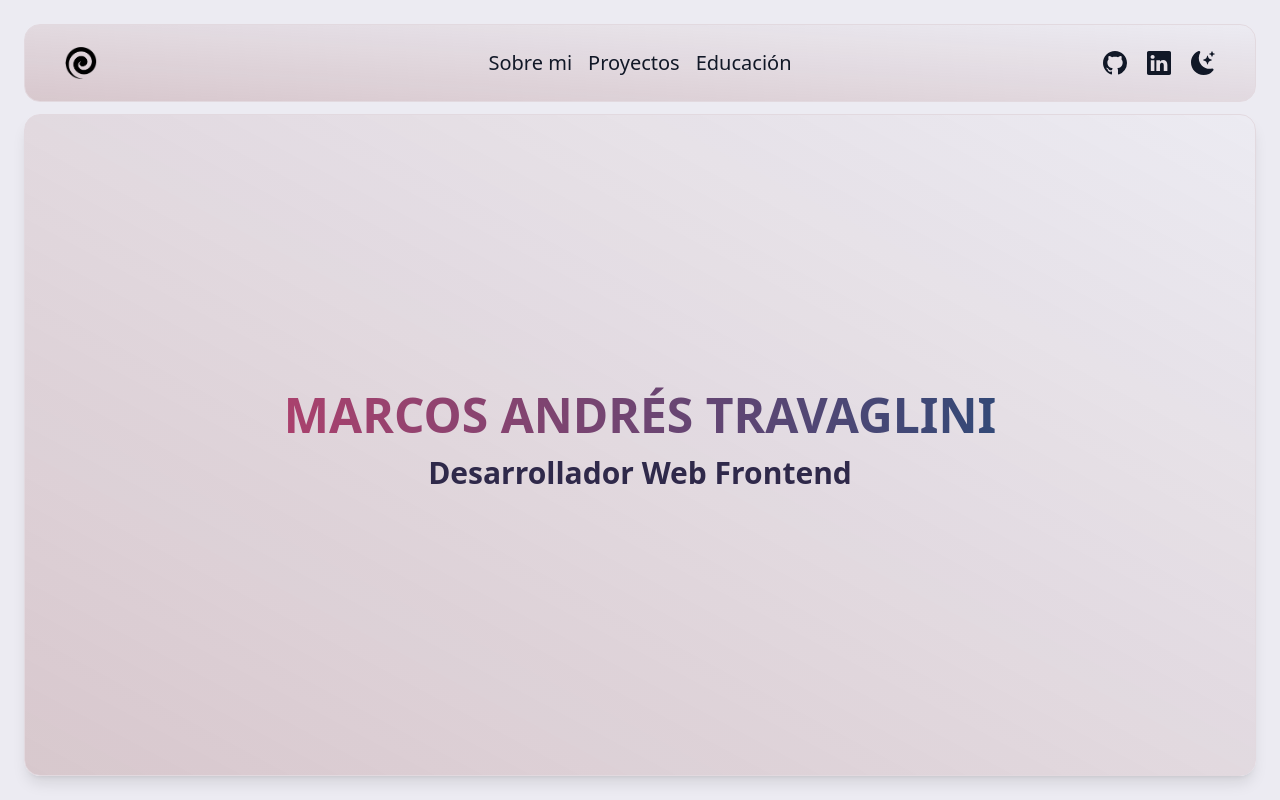
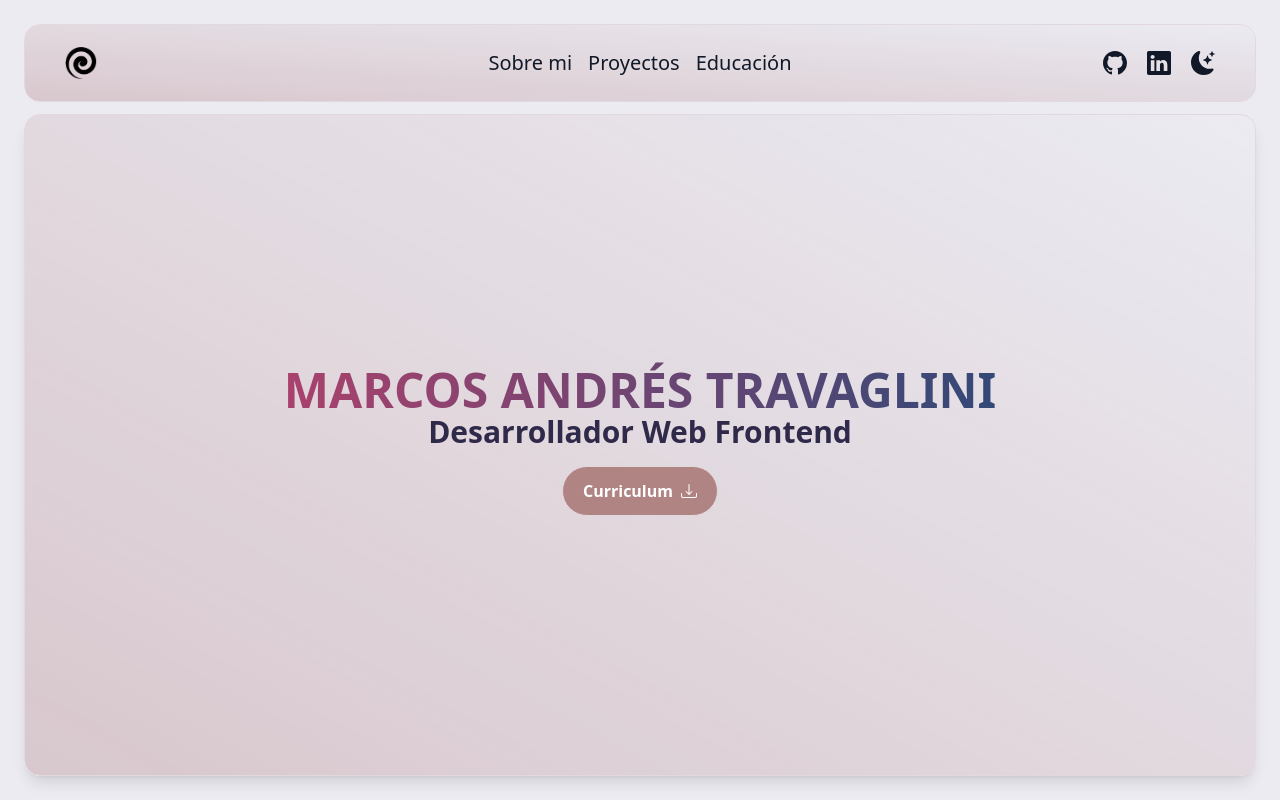
Before and after one commit to Blackpachamame/portfolio, a React (Vite) app: page / in a window 1280 px wide. Built offline with nearby package versions, Linux system fonts and the light colour scheme.

Commit message:
Agregando boton de descarga del curriculum

```diff
--- /dev/null
+++ b/src/components/Home/ButtonCV.tsx
@@ -0,0 +1,14 @@
+import { BsDownload } from "react-icons/bs";
+
+function ButtonCV() {
+    return (
+        <a href="#_" className="inline-flex items-center gap-2 px-5 py-3 font-semibold text-white
+        bg-[#b18484] dark:bg-[#4f81ff] border border-solid border-[#e2d9df] dark:border-[#242636]
+        rounded-full cursor-pointer select-none sm:mb-0 sm:w-auto hover:bg-[#a17575]
+        dark:hover:bg-[#4375f1] transition duration-300">
+            Curriculum
+            <BsDownload />
+        </a>
+    )
+}
+export default ButtonCV
--- a/src/components/Home/index.tsx
+++ b/src/components/Home/index.tsx
@@ -1,6 +1,9 @@
+import ButtonCV from "./ButtonCV"
+
 function Principal() {
     return (
-        <div className="flex flex-col md:space-y-4 justify-center text-center w-full">
+        <div className="flex flex-col justify-center items-center gap-4 text-center w-full">
+            <div>
                 <h1 className="text-2xl sm:text-3xl md:text-4xl lg:text-5xl font-extrabold uppercase">
                     <span className="bg-gradient-to-r from-[#aa416d] to-[#334977] dark:from-[#9796f0] dark:to-[#fbc7d4] bg-clip-text text-transparent">
                         Marcos Andrés Travaglini
@@ -10,6 +13,8 @@ function Principal() {
                     Desarrollador Web Frontend
                 </h3>
             </div>
+            <ButtonCV />
+        </div>
     )
 }
 export default Principal
```
Lines whose indentation alone changed are shown as unchanged.
